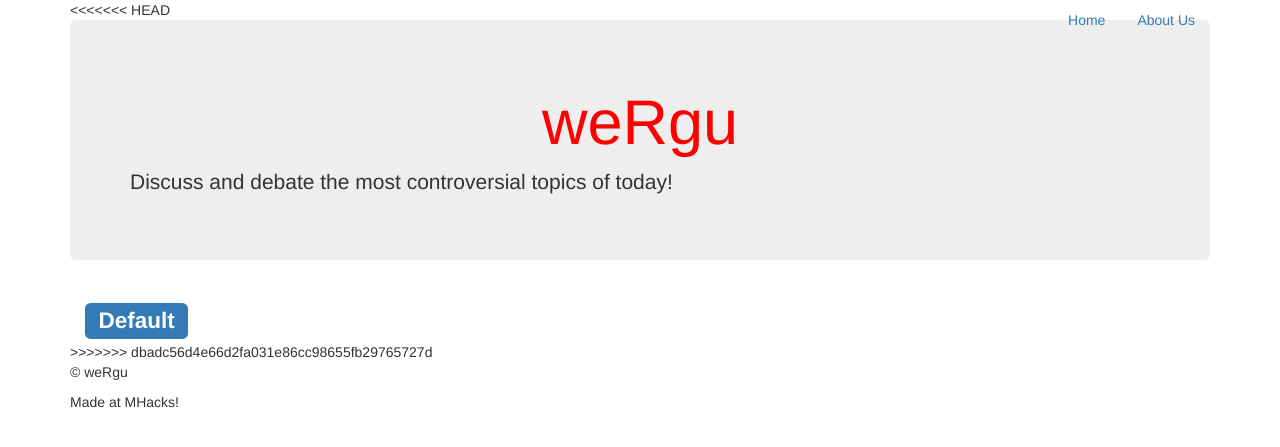
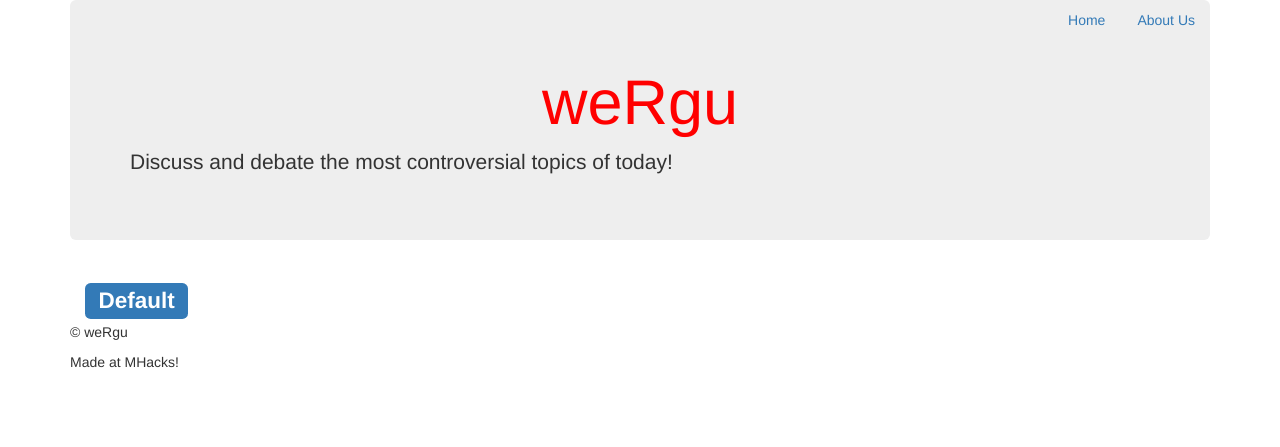
Before and after one commit to EthanWelsh/weRgu, a Flask app: page / in a window 1280 px wide. Shown: the top 447 px of the page. Run offline with Flask 2, Linux system fonts and the light colour scheme; parts of the project's set-up code (start-up, migrations or seed data) failed here and were passed over; some libraries are stand-ins or nearby versions.

Commit message:
Fixed merge

```diff
--- a/wergu/templates/index.html
+++ b/wergu/templates/index.html
@@ -1,6 +1,6 @@
 {% extends "base.html" %}
 {% block bodycontent %}
-<<<<<<< HEAD
+
 <link rel="stylesheet" type="text/css" href=" {{ url_for('static', filename='styles/format.css') }} ">
 <div class=""container">
     <div class="jumbotron">
@@ -14,5 +14,4 @@
     </h2>
 </div>
 
->>>>>>> dbadc56d4e66d2fa031e86cc98655fb29765727d
 {% endblock %}
```
